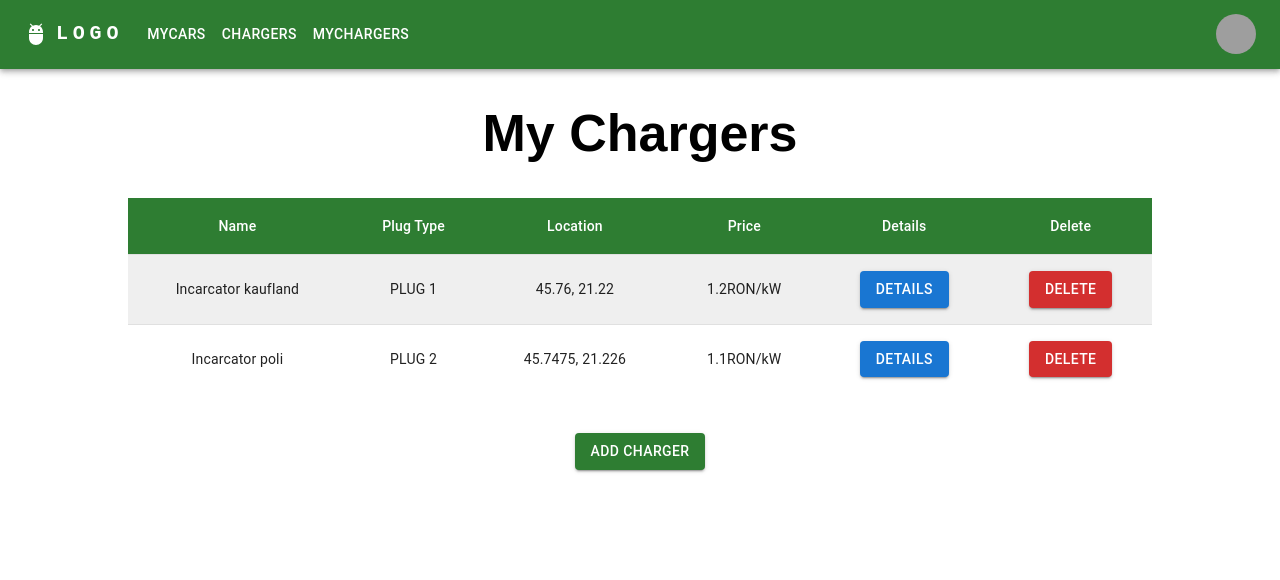
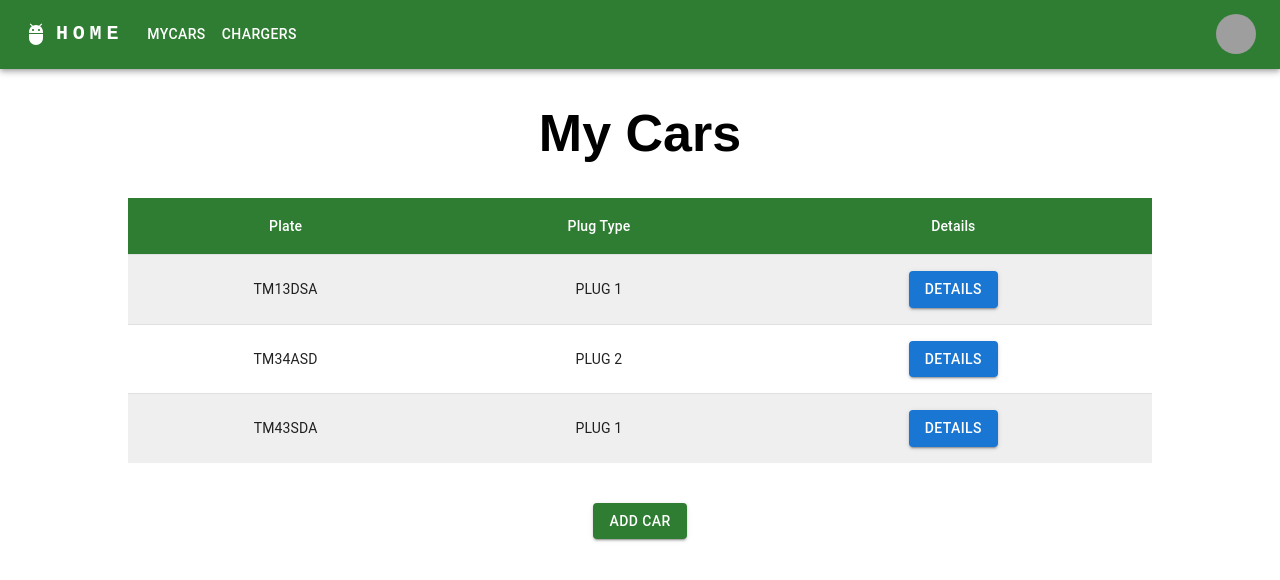
Before and after one commit to daniel-marcu-upt/proiect_ic, a React (Create React App) app in the folder frontend/: page / in a window 1280 px wide. Shown: the top 580 px of the page. Built offline with nearby package versions, Linux system fonts and the light colour scheme; grey boxes are pictures that could not be loaded.

Commit message:
am adaugat Router

```diff
--- a/frontend/package.json
+++ b/frontend/package.json
@@ -14,6 +14,7 @@
     "react": "^18.2.0",
     "react-dom": "^18.2.0",
     "react-leaflet": "^4.2.1",
+    "react-router-dom": "^5.2.0",
     "react-scripts": "5.0.1",
     "web-vitals": "^2.1.4"
   },
--- a/frontend/src/App/App.js
+++ b/frontend/src/App/App.js
@@ -1,23 +1,46 @@
 import logo from '../logo.svg';
 import './App.css';
+import { BrowserRouter, Route, Switch } from 'react-router-dom';
+
+import Signup from '../Signup/Signup';
+import Signin from '../Signin/Signin';
+import MyCars from '../MyCars/MyCars';
+import EditCar from '../EditCar/EditCar';
+import Chargers from '../Chargers/Chargers';
+import MyChargers from '../MyChargers/MyChargers';
+import EditCharger from '../EditCharger/EditCharger';
 
 function App() {
   return (
     <div className="App">
-      <header className="App-header">
-        <img src={logo} className="App-logo" alt="logo" />
-        <p>
-          Edit <code>src/App.js</code> and save to reload.
-        </p>
-        <a
-          className="App-link"
-          href="https://reactjs.org"
-          target="_blank"
-          rel="noopener noreferrer"
-        >
-          Learn React
-        </a>
-      </header>
+      <BrowserRouter>
+        <Switch>
+          <Route path="/signin">
+            <Signin />
+          </Route>
+          <Route path="/signup">
+            <Signup />
+          </Route>
+          <Route path="/MyCars">
+            <MyCars />
+          </Route>
+          <Route path="/EditCar">
+            <EditCar />
+          </Route>
+          <Route path="/Chargers">
+            <Chargers />
+          </Route>
+          <Route path="/MyChargers">
+            <MyChargers />
+          </Route>
+          <Route path="/EditCharger">
+            <EditCharger />
+          </Route>
+          <Route path="/">
+            <MyCars />
+          </Route>
+        </Switch>
+      </BrowserRouter>
     </div>
   );
 }
--- a/frontend/src/MyCars/MyCars.js
+++ b/frontend/src/MyCars/MyCars.js
@@ -12,14 +12,14 @@ import TableRow from '@mui/material/TableRow';
 import Paper from '@mui/material/Paper';
 import { styled } from '@mui/material/styles';
 
-function createData(plate, plug, details/*, booking*/, del) {
-  return { plate, plug, details/*, booking*/, del };
+function createData(plate, plug, details/*, booking*/) {
+  return { plate, plug, details/*, booking*/ };
 }
 
 const rows = [
-  createData("TM13DSA", "PLUG 1", "/details1", "/delete1"),
-  createData("TM34ASD", "PLUG 2", "/details2", "/delete2"),
-  createData("TM43SDA", "PLUG 1", "/details3", "/delete3"),
+  createData("TM13DSA", "PLUG 1", "/EditCar/1", "/delete1"),
+  createData("TM34ASD", "PLUG 2", "/EditCar/2", "/delete2"),
+  createData("TM43SDA", "PLUG 1", "/EditCar/3", "/delete3"),
 ];
 
 const StyledTableCell = styled(TableCell)(({ theme }) => ({
@@ -58,7 +58,6 @@ function MyCars() {
                 <StyledTableCell align="center">Plug Type</StyledTableCell>
                 <StyledTableCell align="center">Details</StyledTableCell>
                 {/* <StyledTableCell align="center">Booking</StyledTableCell> */}
-                <StyledTableCell align="center">Delete</StyledTableCell>
               </TableRow>
             </TableHead>
             <TableBody>
@@ -78,11 +77,6 @@ function MyCars() {
                       <a className='mycars-a' href={row.booking}>Booking</a>
                     </Button>
                   </StyledTableCell> */}
-                  <StyledTableCell align="center">
-                    <Button color="error" variant="contained">
-                      <a className='mycars-a' href={row.del}>Delete</a>
-                    </Button>
-                  </StyledTableCell>
                 </StyledTableRow>
               ))}
             </TableBody>
--- a/frontend/src/MyChargers/MyChargers.js
+++ b/frontend/src/MyChargers/MyChargers.js
@@ -13,13 +13,13 @@ import Paper from '@mui/material/Paper';
 import { styled } from '@mui/material/styles';
 
 
-function createData(name, plug, location, price, details, del) {
-  return { name, plug, location, price, details, del };
+function createData(name, plug, location, price, details) {
+  return { name, plug, location, price, details };
 }
 
 const rows = [
-  createData("Incarcator kaufland", "PLUG 1", "45.76, 21.22", 1.2, "/details1", "/delete1"),
-  createData("Incarcator poli", "PLUG 2", "45.7475, 21.226", 1.1, "/details2", "/delete2"),
+  createData("Incarcator kaufland", "PLUG 1", "45.76, 21.22", 1.2, "/Editcharger/1"),
+  createData("Incarcator poli", "PLUG 2", "45.7475, 21.226", 1.1, "/EditCharger/2"),
 ];
 
 const StyledTableCell = styled(TableCell)(({ theme }) => ({
@@ -59,7 +59,6 @@ function MyChargers() {
                 <StyledTableCell align="center">Location</StyledTableCell>
                 <StyledTableCell align="center">Price</StyledTableCell>
                 <StyledTableCell align="center">Details</StyledTableCell>
-                <StyledTableCell align="center">Delete</StyledTableCell>
               </TableRow>
             </TableHead>
             <TableBody>
@@ -70,15 +69,10 @@ function MyChargers() {
                   </StyledTableCell>
                   <StyledTableCell align="center">{row.plug}</StyledTableCell>
                   <StyledTableCell align="center">{row.location}</StyledTableCell>
-                  <StyledTableCell align="center">{row.price}RON/kW</StyledTableCell>
+                  <StyledTableCell align="center">{row.price} RON/kW</StyledTableCell>
                   <StyledTableCell align="center">
                     <Button variant="contained">
                       <a className='mychargers-a' href={row.details}>Details</a>
-                    </Button>
-                  </StyledTableCell>
-                  <StyledTableCell align="center">
-                    <Button color="error" variant="contained">
-                      <a className='mychargers-a' href={row.del}>Delete</a>
                     </Button>
                   </StyledTableCell>
                 </StyledTableRow>
--- a/frontend/src/Navbar/Navbar.css
+++ b/frontend/src/Navbar/Navbar.css
@@ -0,0 +1,4 @@
+.navbar-a{
+    text-decoration: none;
+    color:inherit;
+}
--- a/frontend/src/Navbar/Navbar.js
+++ b/frontend/src/Navbar/Navbar.js
@@ -63,7 +63,7 @@ function Navbar({extra, username}) {
                 textDecoration: 'none',
               }}
             >
-              LOGO
+              HOME
             </Typography>
 
             <Box sx={{ flexGrow: 1, display: { xs: 'flex', md: 'none' } }}>
@@ -97,7 +97,7 @@ function Navbar({extra, username}) {
               >
                 {pages.map((page) => (
                   <MenuItem key={page} onClick={handleCloseNavMenu}>
-                    <Typography textAlign="center">{page}</Typography>
+                    <a className='navbar-a' href={'/'+page}><Typography textAlign="center">{page}</Typography></a>
                   </MenuItem>
                 ))}
               </Menu>
@@ -123,6 +123,7 @@ function Navbar({extra, username}) {
             </Typography>
             <Box sx={{ flexGrow: 1, display: { xs: 'none', md: 'flex' } }}>
               {pages.map((page) => (
+                <a className='navbar-a' href={'/'+page}>
                 <Button
                   key={page}
                   onClick={handleCloseNavMenu}
@@ -130,6 +131,7 @@ function Navbar({extra, username}) {
                 >
                   {page}
                 </Button>
+                </a>
               ))}
             </Box>
 
@@ -157,7 +159,9 @@ function Navbar({extra, username}) {
               >
                 {settings.map((setting) => (
                   <MenuItem key={setting} onClick={handleCloseUserMenu}>
-                    <Typography textAlign="center">{setting}</Typography>
+                    <a className='navbar-a' href={'/'+setting}>
+                      <Typography textAlign="center">{setting}</Typography>
+                    </a>
                   </MenuItem>
                 ))}
               </Menu>
--- a/frontend/src/index.js
+++ b/frontend/src/index.js
@@ -2,19 +2,12 @@ import React from 'react';
 import ReactDOM from 'react-dom/client';
 import './index.css';
 import App from './App/App';
-import Signup from './Signup/Signup';
-import Signin from './Signin/Signin';
-import MyCars from './MyCars/MyCars';
-import EditCar from './EditCar/EditCar';
-import Chargers from './Chargers/Chargers';
-import MyChargers from './MyChargers/MyChargers';
-import EditCharger from './EditCharger/EditCharger';
 import reportWebVitals from './reportWebVitals';
 
 const root = ReactDOM.createRoot(document.getElementById('root'));
 root.render(
   <React.StrictMode>
-    <MyChargers />
+    <App />
   </React.StrictMode>
 );
 
```
Also changed, not shown: 1 other file (tests, documents, lock files or other folders).
